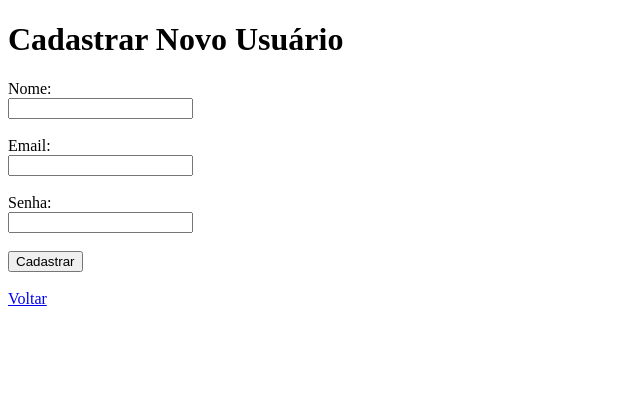
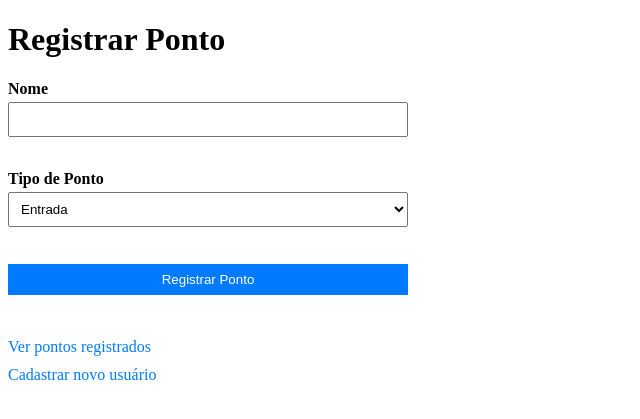
Before and after one commit to isagom12/Projeto-bater-ponto, a Flask app: template templates/cadastro.html in a window 1280 px wide. Shown: the top 419 px of the page, without its empty margins (0-640 px from the left). Run offline with Flask 3, Linux system fonts and the light colour scheme; the template is opened without the code that fills it: values that come from a table or form of the project are taken from there, others are empty; parts of the project's set-up code (start-up, migrations or seed data) failed here and were passed over; some libraries are stand-ins or nearby versions.

Commit message:
meus arquivos do sistema bater ponto

```diff
--- a/forms.py
+++ b/forms.py
@@ -1,8 +1,14 @@
 from flask_wtf import FlaskForm
-from wtforms import StringField, SelectField, SubmitField
-from wtforms.validators import DataRequired
+from wtforms import StringField, SelectField, PasswordField, SubmitField
+from wtforms.validators import DataRequired, Email
 
 class FormPonto(FlaskForm):
     nome = StringField('Nome', validators=[DataRequired()])
     tipo = SelectField('Tipo de Ponto', choices=[('entrada', 'Entrada'), ('saida', 'Saída')])
     submit = SubmitField('Registrar Ponto')
+
+class CadastroForm(FlaskForm):
+    nome = StringField('Nome', validators=[DataRequired()])
+    email = StringField('Email', validators=[DataRequired(), Email()])
+    senha = PasswordField('Senha', validators=[DataRequired()])
+    submit = SubmitField('Cadastrar')
--- a/run.py
+++ b/run.py
@@ -1,14 +1,18 @@
 from flask import Flask
 from models import db  # importa o objeto db do models.py
 import routes  # importa o arquivo routes.py
+from flask_wtf.csrf import CSRFProtect
 
 app = Flask(__name__)
 
 # Configuração do banco de dados (exemplo com SQLite)
+app.config['SECRET_KEY'] = 'chave-secreta'
 app.config['SQLALCHEMY_DATABASE_URI'] = 'sqlite:///meubanco.db'
 app.config['SQLALCHEMY_TRACK_MODIFICATIONS'] = False
 
 db.init_app(app)  # inicializa o banco de dados com o app
+CSRFProtect(app)
+routes.init_app(app)
 
 # Registra as rotas do routes.py
 routes.init_app(app)  # Certifique-se de ter uma função init_app(app) em routes.py
--- a/static/style.css
+++ b/static/style.css
@@ -0,0 +1,53 @@
+/* Mensagens de sucesso e erro */
+.msg-success {
+    color: green;
+    font-weight: bold;
+    margin: 10px 0;
+  }
+
+  .msg-danger {
+    color: red;
+    font-weight: bold;
+    margin: 10px 0;
+  }
+
+  /* Formulário */
+  form {
+    margin-top: 20px;
+    max-width: 400px;
+  }
+
+  label {
+    font-weight: bold;
+  }
+
+  input, select, button {
+    width: 100%;
+    padding: 8px;
+    margin-top: 4px;
+    margin-bottom: 15px;
+    box-sizing: border-box;
+  }
+
+  button, input[type="submit"] {
+    background-color: #007BFF;
+    color: white;
+    border: none;
+    cursor: pointer;
+  }
+
+  button:hover, input[type="submit"]:hover {
+    background-color: #0056b3;
+  }
+
+  /* Links */
+  a {
+    display: inline-block;
+    margin-top: 10px;
+    color: #007BFF;
+    text-decoration: none;
+  }
+
+  a:hover {
+    text-decoration: underline;
+  }
--- a/templates/cadastro.html
+++ b/templates/cadastro.html
@@ -1,26 +1,39 @@
 <!DOCTYPE html>
-<html lang="pt-br">
+<html lang="pt-BR">
 <head>
-    <meta charset="UTF-8">
-    <title>Cadastro de Usuário</title>
+    <meta charset="UTF-8" />
+    <meta http-equiv="X-UA-Compatible" content="IE=edge" />
+    <meta name="viewport" content="width=device-width, initial-scale=1.0" />
+    <title>Registrar Ponto</title>
+    <link rel="stylesheet" href="{{ url_for('static', filename='style.css') }}" />
 </head>
 <body>
-    <h1>Cadastrar Novo Usuário</h1>
+    <h1>Registrar Ponto</h1>
 
-    <form action="{{ url_for('cadastro') }}" method="POST">
-        <label>Nome:</label><br>
-        <input type="text" name="nome" required><br><br>
+    {% with messages = get_flashed_messages(with_categories=true) %}
+      {% if messages %}
+        {% for category, message in messages %}
+          <p class="{% if category == 'danger' %}msg-danger{% else %}msg-success{% endif %}">
+            {{ message }}
+          </p>
+        {% endfor %}
+      {% endif %}
+    {% endwith %}
 
-        <label>Email:</label><br>
-        <input type="email" name="email" required><br><br>
+    <form method="POST" action="">
+        {{ form.hidden_tag() }}
 
-        <label>Senha:</label><br>
-        <input type="password" name="senha" required><br><br>
+        <label for="nome">{{ form.nome.label }}</label><br />
+        {{ form.nome(size=30, id="nome") }}<br /><br />
 
-        <button type="submit">Cadastrar</button>
+        <label for="tipo">{{ form.tipo.label }}</label><br />
+        {{ form.tipo(id="tipo") }}<br /><br />
+
+        {{ form.submit() }}
     </form>
 
-    <br>
-    <a href="{{ url_for('index') }}">Voltar</a>
+    <br />
+    <a href="{{ url_for('pontos') }}">Ver pontos registrados</a><br />
+    <a href="{{ url_for('cadastro') }}">Cadastrar novo usuário</a>
 </body>
 </html>
```
Also changed, not shown: models.py (+15 -4 lines), routes.py (+35 -21 lines), static/app.js (+10 -0 lines), templates/index.html (+32 -13 lines), templates/pontos.html (+29 -15 lines).
